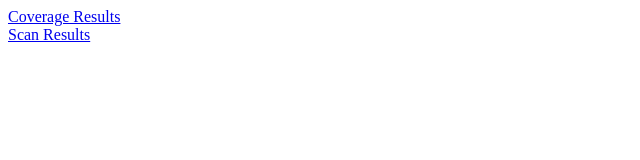
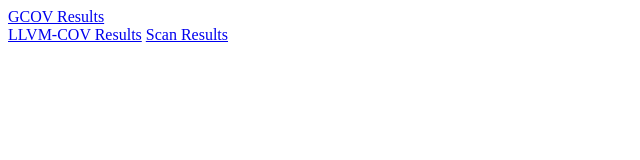
Before and after one commit to Tagman/socket-lib, a plain HTML site: page scripts/index.html in a window 1280 px wide. Shown: the whole page, without its empty margins (0-640 px from the left). Drawn offline with Linux system fonts and the light colour scheme.

Commit message:
add llvm support
coverage gets now generated depending on which compiler is used

```diff
--- a/scripts/index.html
+++ b/scripts/index.html
@@ -3,7 +3,8 @@
         <title>Landing Zone</title>
     </head>
     <body>
-        <a href="result_coverage/index.html">Coverage Results</a></br>
+        <a href="result_coverage_gcc/index.html">GCOV Results</a></br>
+        <a href="result_coverage_clang/index.html">LLVM-COV Results</a>
         <a href="result_scan/index.html">Scan Results</a></br>
         <!-- Decomment when unit test results get automatically generated as html
         <a href="result_unit/xunit-viewer.html">Coverage Results</a></br>
```
Also changed, not shown: CMakeLists.txt, 1 other file.
